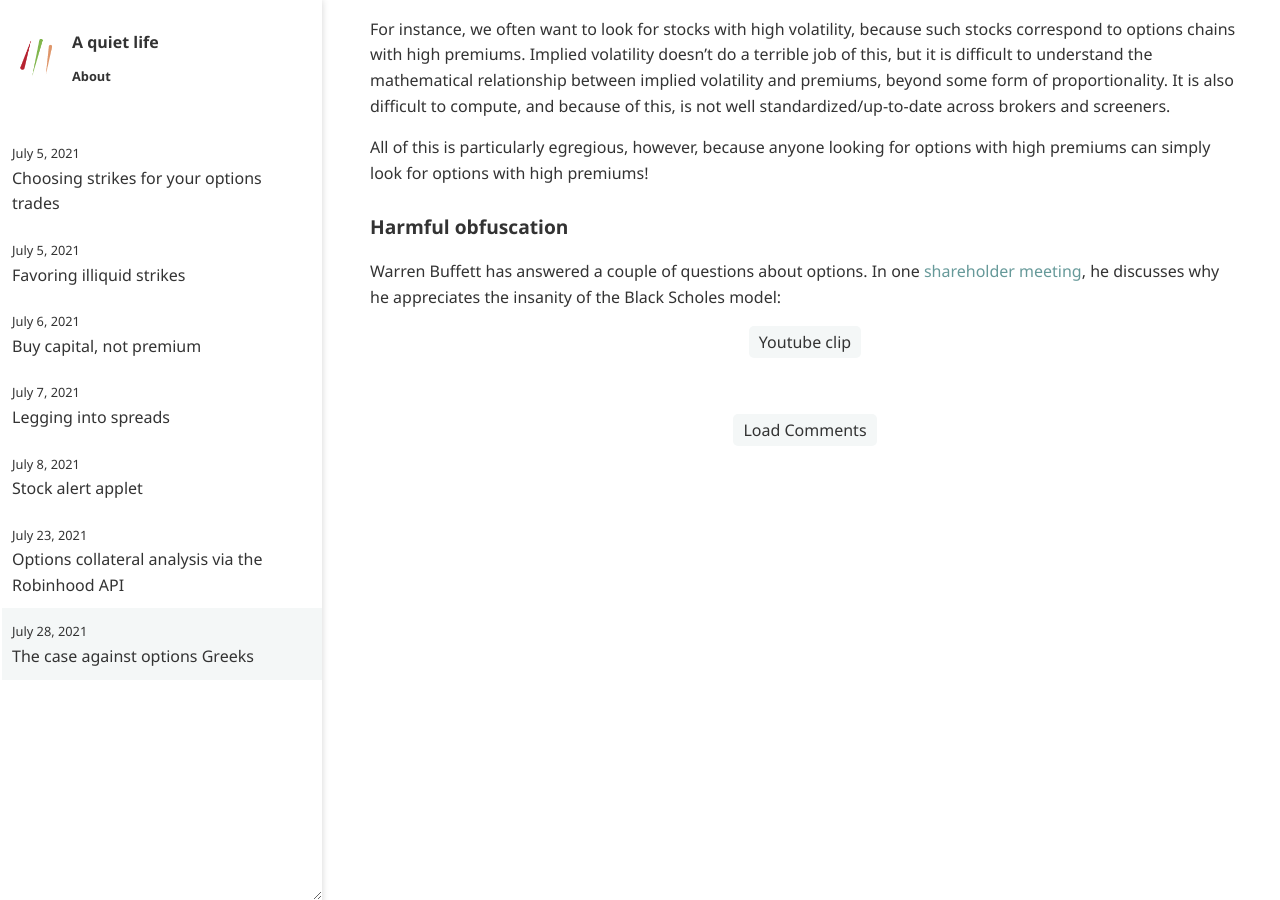
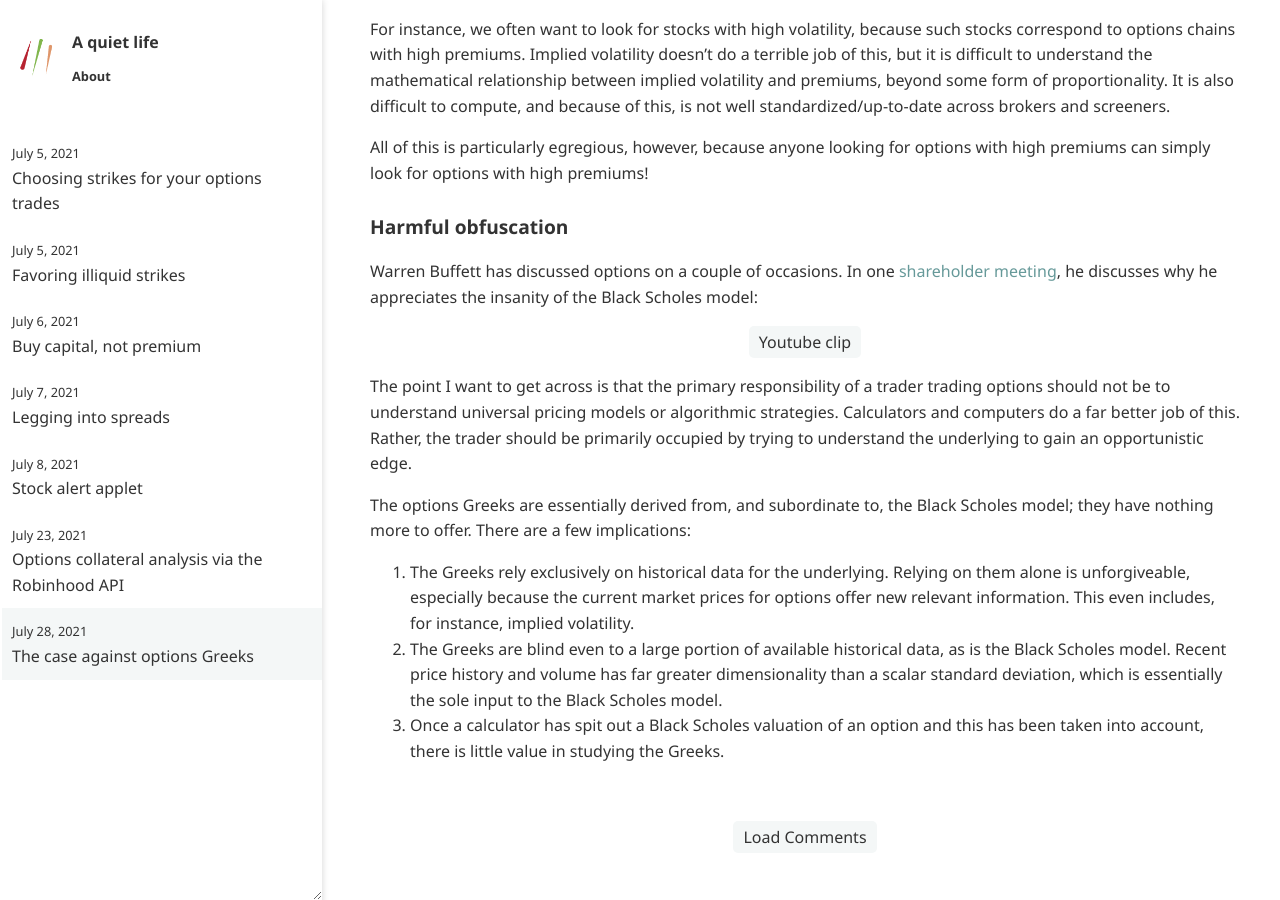
Before and after one commit to ansyblenetwork/aquietlife, a Jekyll site: the page built from _posts/2021-07-28-greeks.md, in a window 1280 px wide and 900 px high, scrolled down 844 px. Built offline with Jekyll 4.4.1, drawn with Linux system fonts in a browser that asks for light colours.

Commit message:
Update 2021-07-28-greeks.md

```diff
--- a/_posts/2021-07-28-greeks.md
+++ b/_posts/2021-07-28-greeks.md
@@ -26,4 +26,12 @@ All of this is particularly egregious, however, because anyone looking for optio
 
 ### Harmful obfuscation
 
-Warren Buffett has answered a couple of questions about options. In one [shareholder meeting](https://www.youtube.com/watch?v=Fd4lfVNJljk), he discusses why he appreciates the insanity of the Black Scholes model:
+Warren Buffett has discussed options on a couple of occasions. In one [shareholder meeting](https://www.youtube.com/watch?v=Fd4lfVNJljk), he discusses why he appreciates the insanity of the Black Scholes model:
+
+The point I want to get across is that the primary responsibility of a trader trading options should not be to understand universal pricing models or algorithmic strategies. Calculators and computers do a far better job of this. Rather, the trader should be primarily occupied by trying to understand the underlying to gain an opportunistic edge.
+
+The options Greeks are essentially derived from, and subordinate to, the Black Scholes model; they have nothing more to offer. There are a few implications:
+
+1. The Greeks rely exclusively on historical data for the underlying. Relying on them alone is unforgiveable, especially because the current market prices for options offer new relevant information. This even includes, for instance, implied volatility.
+2. The Greeks are blind even to a large portion of available historical data, as is the Black Scholes model. Recent price history and volume has far greater dimensionality than a scalar standard deviation, which is essentially the sole input to the Black Scholes model.
+3. Once a calculator has spit out a Black Scholes valuation of an option and this has been taken into account, there is little value in studying the Greeks.
```
